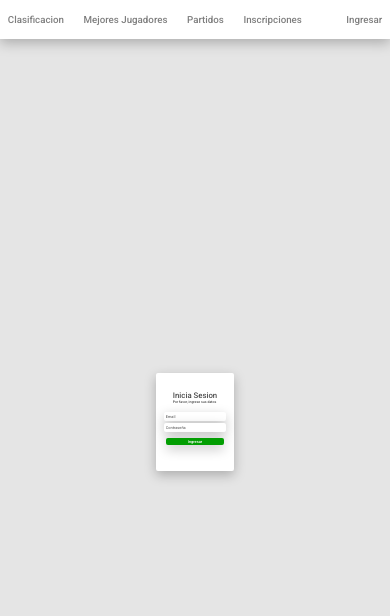
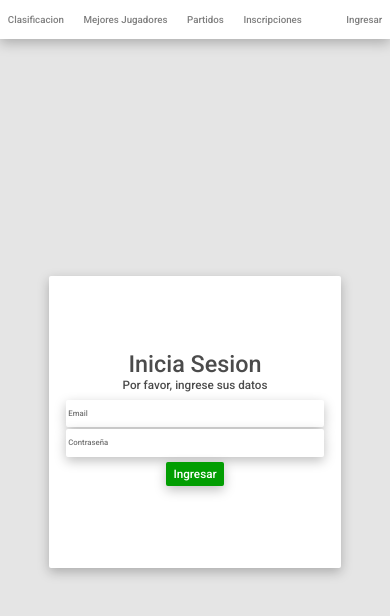
Before and after one commit to JeronimoV/LigaFutbol, a Next.js app in the folder client/: page /login in a window 390 px wide. Shown: the top 616 px of the page. Built offline with nearby package versions, Linux system fonts and the light colour scheme.

Commit message:
login fix

```diff
--- a/client/src/app/login/login.module.css
+++ b/client/src/app/login/login.module.css
@@ -19,6 +19,10 @@
 }
 
 .head{
+    display: flex;
+    flex-direction: column;
+    justify-content: center;
+    align-items: center;
     position: relative;
     bottom: 2vw;
     opacity: 0.7;
@@ -58,3 +62,47 @@
     margin-top: 1vw;
     cursor: pointer;
 }
+
+@media screen and (max-width: 800px) {
+    .formDiv{
+        height: 50vw;
+        width: 40vw;
+    }
+    .title{
+        font-size: 5vw;
+    }
+    .subTitle{
+        font-size: 2vw;
+    }
+    .form input{
+        height: 4vw;
+        width: 35vw;
+        font-size: 1.5vw;
+    }
+    .form button{
+        height: 4vw;
+        font-size: 2vw;
+    }
+}
+
+@media screen and (max-width: 500px) {
+    .formDiv{
+        height: 75vw;
+        width: 75vw;
+    }
+    .title{
+        font-size: 6vw;
+    }
+    .subTitle{
+        font-size: 3vw;
+    }
+    .form input{
+        height: 6vw;
+        width: 65vw;
+        font-size: 2vw;
+    }
+    .form button{
+        height: 6vw;
+        font-size: 3vw;
+    }
+}
```
